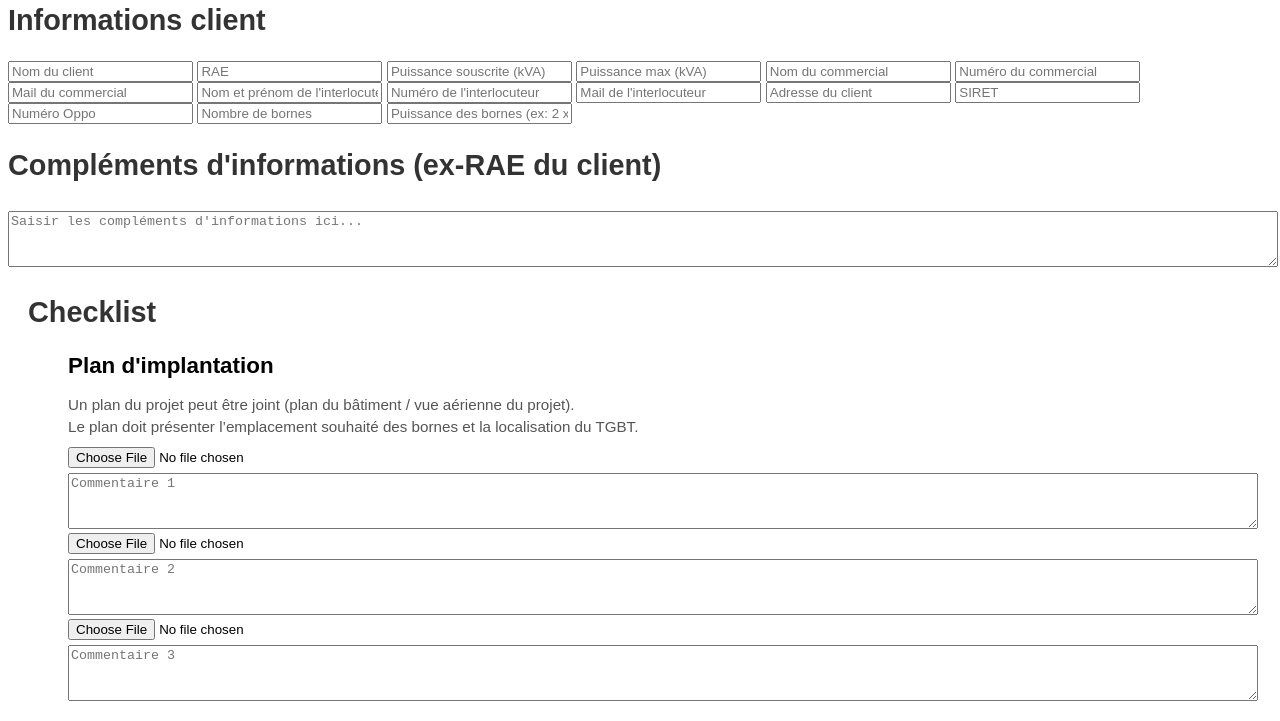
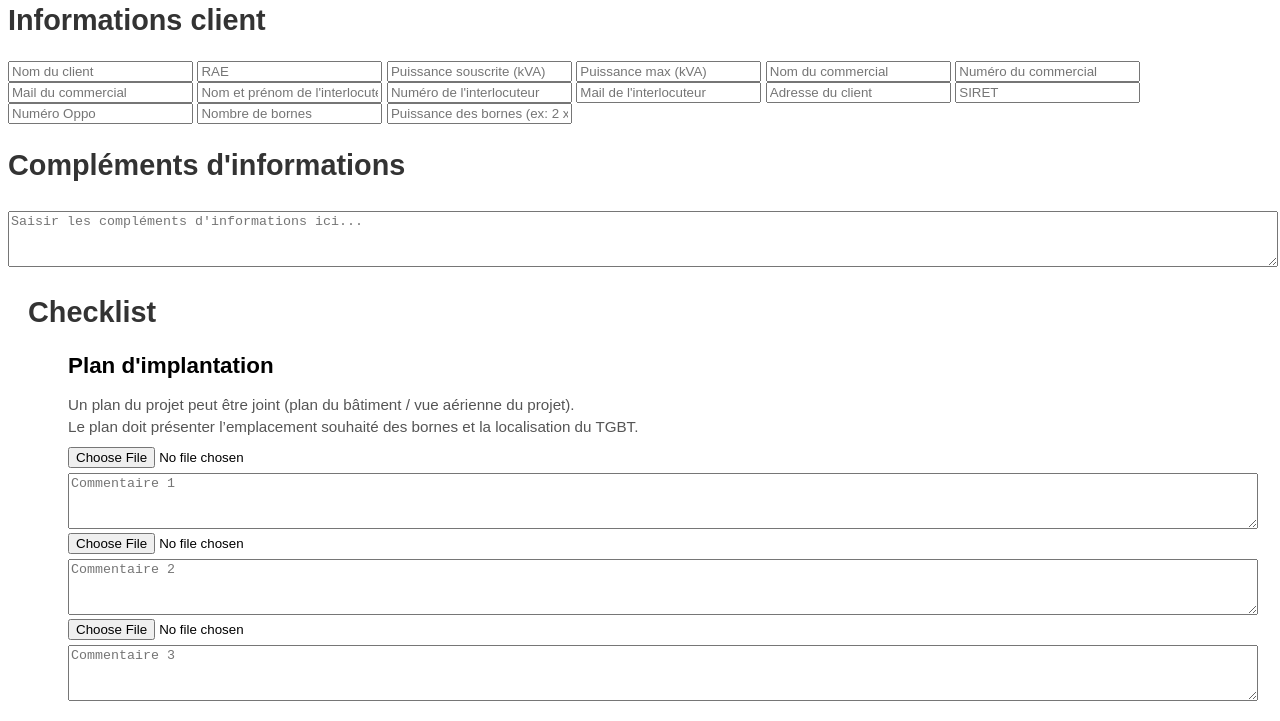
Before and after one commit to leoesf/outil-doc-IZIVIA, a plain HTML site: page borneelectrique.html in a window 1280 px wide. Shown: the part 79-800 px from the top of the page. Drawn offline with Linux system fonts and the light colour scheme.

Commit message:
Update borneelectrique.html

```diff
--- a/borneelectrique.html
+++ b/borneelectrique.html
@@ -57,7 +57,7 @@
   <input type="number" id="nbBornes" placeholder="Nombre de bornes" min="0" />
   <input type="text" id="bornesPower" placeholder="Puissance des bornes (ex: 2 x 22 kW)" />
 
-  <h2>Compléments d'informations (ex-RAE du client)</h2>
+  <h2>Compléments d'informations</h2>
   <textarea id="raeClient" placeholder="Saisir les compléments d'informations ici..."></textarea>
 
   <div id="checklist">
```
